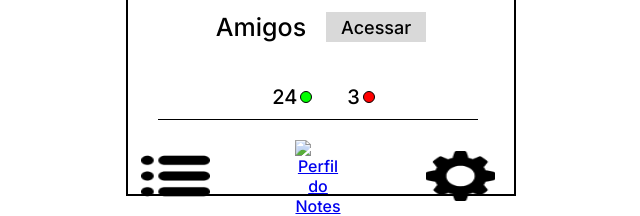
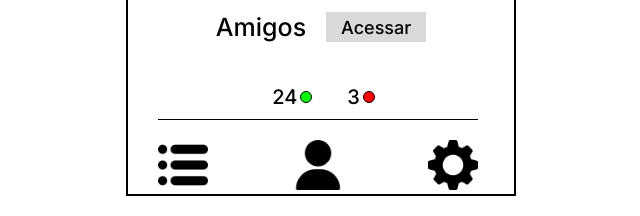
Before and after one commit to MizashiN/TarefaMobile, a plain HTML site: page PerfilPage/Perfil.html in a window 1280 px wide. Shown: the part 728-944 px from the top of the page, without its empty margins (319-959 px from the left). Drawn offline with Linux system fonts and the light colour scheme.

Commit message:
Bug Fixes

```diff
--- a/ConfigPage/configStyle.css
+++ b/ConfigPage/configStyle.css
@@ -73,13 +73,13 @@ footer {
 }
 
 .NavBar-Img {
-    width: 69px;
+    width: auto;
     height: 50px;
     padding-left: 85px;
 }
 
 .NavBar-Img-Engrenagem {
-    width: 69px;
+    width: auto;
     height: 50px;
     margin-left: 85px;
     margin-right: 1px;
--- a/InitialPage/style.css
+++ b/InitialPage/style.css
@@ -191,14 +191,18 @@ footer {
 }
 
 .NavBar-Img {
-    width: 69px;
+    width: auto;
     height: 50px;
     padding-left: 85px;
 }
 
 .NavBar-Img-Engrenagem {
-    width: 69px;
+    width: auto;
     height: 50px;
     padding-left: 85px;
     margin-right: 1px;
 }
+
+a {
+    text-decoration: none;
+}
--- a/NotePage/noteStyle.css
+++ b/NotePage/noteStyle.css
@@ -67,13 +67,13 @@ footer {
 }
 
 .NavBar-Img {
-    width: 69px;
+    width: auto;
     height: 50px;
     padding-left: 85px;
 }
 
 .NavBar-Img-Engrenagem {
-    width: 69px;
+    width: auto;
     height: 50px;
     margin-left: 85px;
     margin-right: 1px;
--- a/PerfilPage/Perfil.html
+++ b/PerfilPage/Perfil.html
@@ -86,7 +86,7 @@
 
         <footer>
             <a href="..//InitialPage/principal.html"><img src="Assets/Lista.png" alt="Pagina Inicial" class="NavBar-Img"></a>
-            <a href="..//PerfilPage/Perfil.html"><img src="Assets/PerfilNavBar.png" alt="Perfil do Notes" class="NavBar-Img"></a>
+            <a href="..//PerfilPage/Perfil.html"><img src="Assets/Perfil.png" alt="Perfil do Notes" class="NavBar-Img"></a>
             <a href="..//ConfigPage/config.html"><img src="Assets/Engrenagem.png" alt="Configurações" class="NavBar-Img-Engrenagem"></a>
         </footer>
     </main>
--- a/PerfilPage/perfilStyle.css
+++ b/PerfilPage/perfilStyle.css
@@ -201,13 +201,13 @@ footer {
 }
 
 .NavBar-Img {
-    width: 69px;
+    width: auto;
     height: 50px;
     padding-left: 85px;
 }
 
 .NavBar-Img-Engrenagem {
-    width: 69px;
+    width: auto;
     height: 50px;
     margin-left: 85px;
     margin-right: 1px;
```
Also changed, not shown: LoginPage/index.html (+1 -1 lines), InitialPage/principal.html (renamed from InitialPage/index.html).
